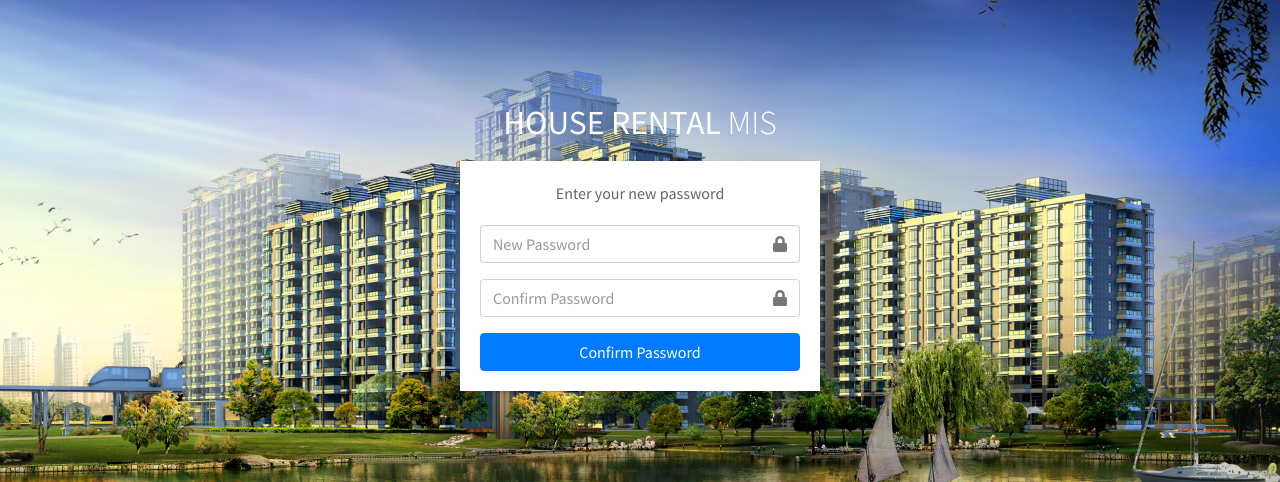
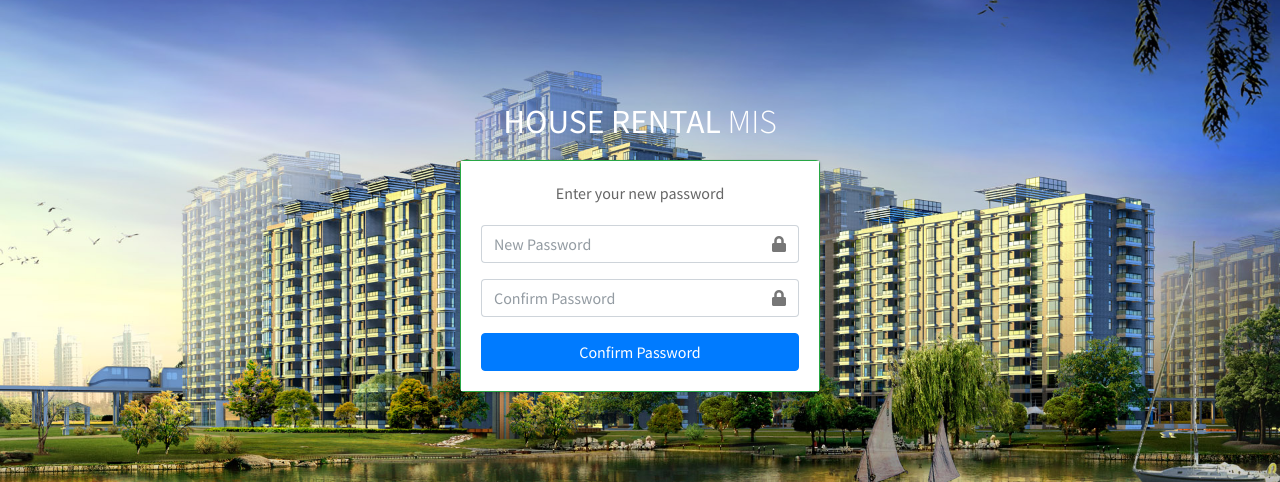
Before and after one commit to MartMbithi/Weekend_Project_IV, a PHP site: page /ui/confirm_password.php in a window 1280 px wide. Shown: the part 148-630 px from the top of the page. Run offline with PHP 8.4, Linux system fonts and the light colour scheme; some libraries are stand-ins or nearby versions.

Commit message:
Wrap Auth Cards Under Border Classes

```diff
--- a/ui/confirm_password.php
+++ b/ui/confirm_password.php
@@ -9,7 +9,7 @@ require_once('../app/partials/head.php');
             <a href="" class="text-white"><b>HOUSE RENTAL</b> MIS </a>
         </div>
         <!-- /.login-logo -->
-        <div class="card">
+        <div class="card border border-success">
             <div class="card-body login-card-body">
                 <p class="login-box-msg">Enter your new password</p>
                 <form method="post">
--- a/ui/login.php
+++ b/ui/login.php
@@ -9,7 +9,7 @@ require_once('../app/partials/head.php');
             <a href="" class="text-white"><b>HOUSE RENTAL</b> MIS </a>
         </div>
         <!-- /.login-logo -->
-        <div class="card">
+        <div class="card border border-success">
             <div class="card-body login-card-body">
                 <p class="login-box-msg">Sign in to start your session</p>
 
--- a/ui/register.php
+++ b/ui/register.php
@@ -9,7 +9,7 @@ require_once('../app/partials/head.php');
             <a href="" class="text-white"><b>HOUSE RENTAL</b> MIS </a>
         </div>
         <!-- /.login-logo -->
-        <div class="card">
+        <div class="card border border-success">
             <div class="card-body register-card-body">
                 <p class="login-box-msg">Register a <?php echo $_GET['access']; ?> account </p>
                 <form method="post">
--- a/ui/reset_password.php
+++ b/ui/reset_password.php
@@ -9,7 +9,7 @@ require_once('../app/partials/head.php');
             <a href="" class="text-white"><b>HOUSE RENTAL</b> MIS </a>
         </div>
         <!-- /.login-logo -->
-        <div class="card">
+        <div class="card border border-success">
             <div class="card-body login-card-body">
                 <p class="login-box-msg">Enter your email to reset password</p>
                 <form method="post">
```
